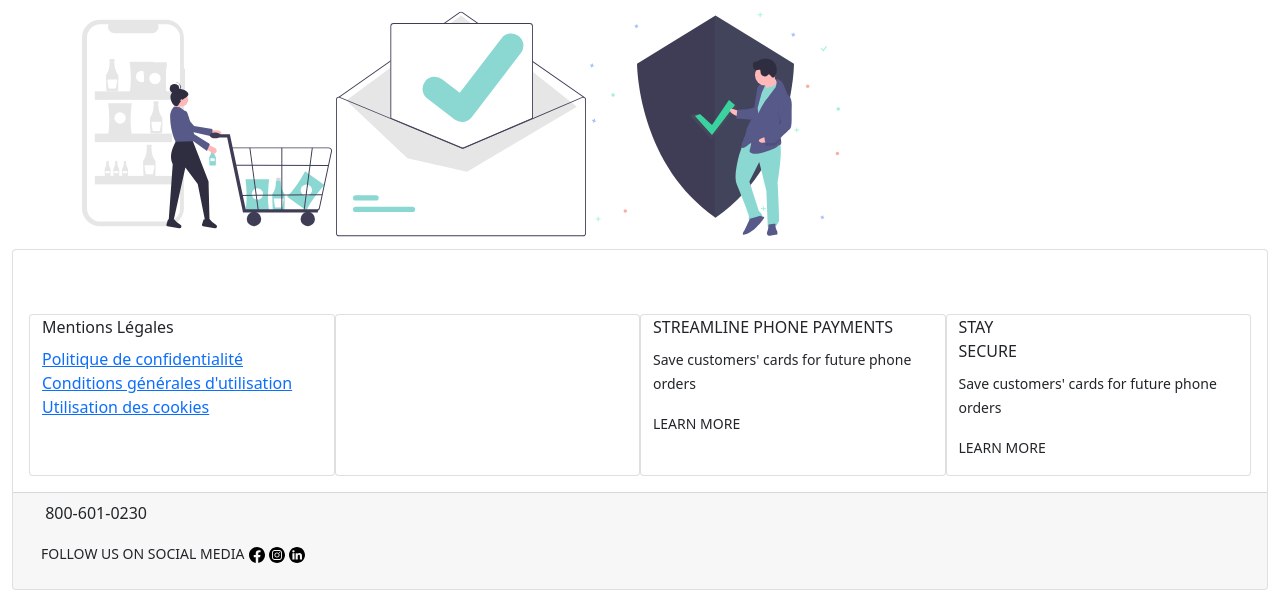
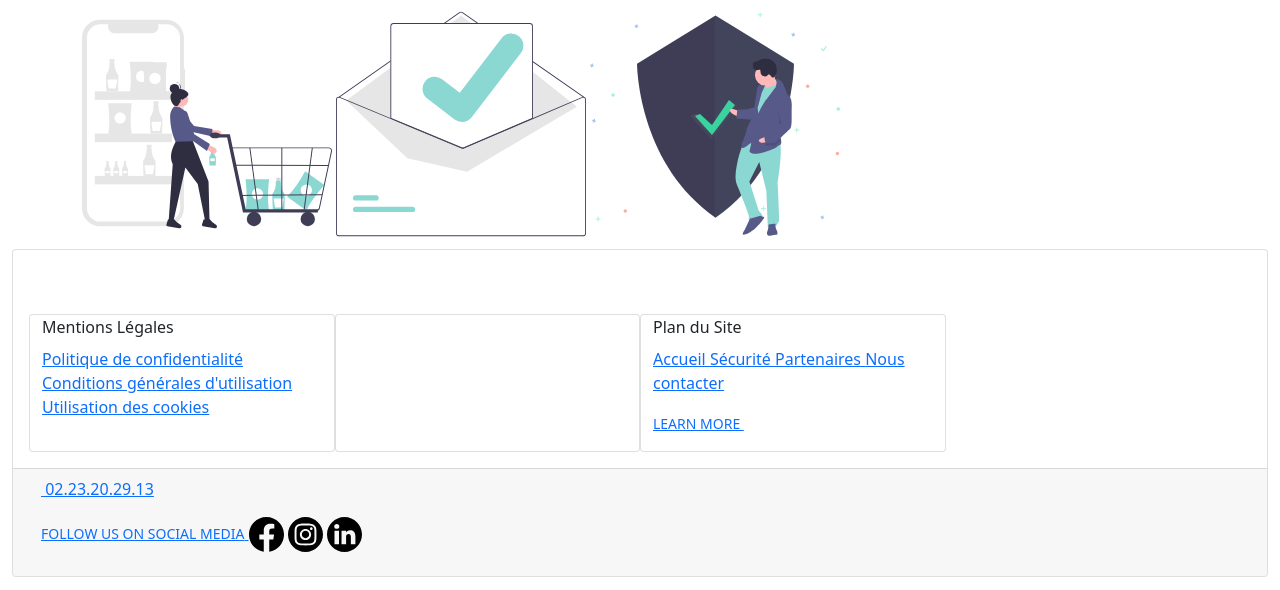
Before and after one commit to mrtcorentin/mspr-wis1, a PHP site: page / in a window 1280 px wide. Shown: the part 1399-1989 px from the top of the page. Run offline with PHP 8.4, Linux system fonts and the light colour scheme.

Commit message:
footer update 3

```diff
--- a/template-parts/footer.php
+++ b/template-parts/footer.php
@@ -21,8 +21,12 @@
                 </div>
                 <div class="card col-12 col-md-3">
                     <div class="card-content"> <i class="fas fa-mobile-alt fa-3x"></i>
-                        <div class="card-title"> STREAMLINE PHONE PAYMENTS </div>
-                        <p><small>Save customers' cards for future phone orders</small></p>
+                        <div class="card-title"> Plan du Site </div>
+                       <a href='#'>Accueil</ahref>
+                       <a href='#'>Sécurité</ahref>
+                       <a href='#'>Partenaires</ahref>
+                       <a href='#'>Nous contacter</ahref>
+                       <a href='>Mon Profil</ahref>
                         <div class="learn-more">
                             <p> <small> LEARN MORE <label><i class="fas fa-angle-right"></i></label> </small> </p>
                         </div>
@@ -40,12 +44,12 @@
             </div>
         </div>
         <div class="card-footer row m-0">
-            <p> <label> <i class="fas fa-phone fa-rotate-90 text-primary"></i> </label> 800-601-0230</p>
+            <p> <label> <i class="fas fa-phone fa-rotate-90 text-primary"></i> </label> 02.23.20.29.13</p>
             <div>
                 <p> <small class="follow-text">FOLLOW US ON SOCIAL MEDIA</small> <label class="footer-right">
-                        <img src="assets/svg/icon-facebook.svg" height="16" width="16" alt="icon facebook"/>
-                        <img src="assets/svg/icon-insta.svg" height="16" width="16" alt="icon insta"/>
-                        <img src="assets/svg/icon-linkedin.svg" height="16" width="16" alt="icon linkedin"/>
+                        <img src="assets/svg/icon-facebook.svg" height="35" width="35" alt="icon facebook"/>
+                        <img src="assets/svg/icon-insta.svg" height="35" width="35" alt="icon insta"/>
+                        <img src="assets/svg/icon-linkedin.svg" height="35" width="35" alt="icon linkedin"/>
             </div>
         </div>
     </div>
```
